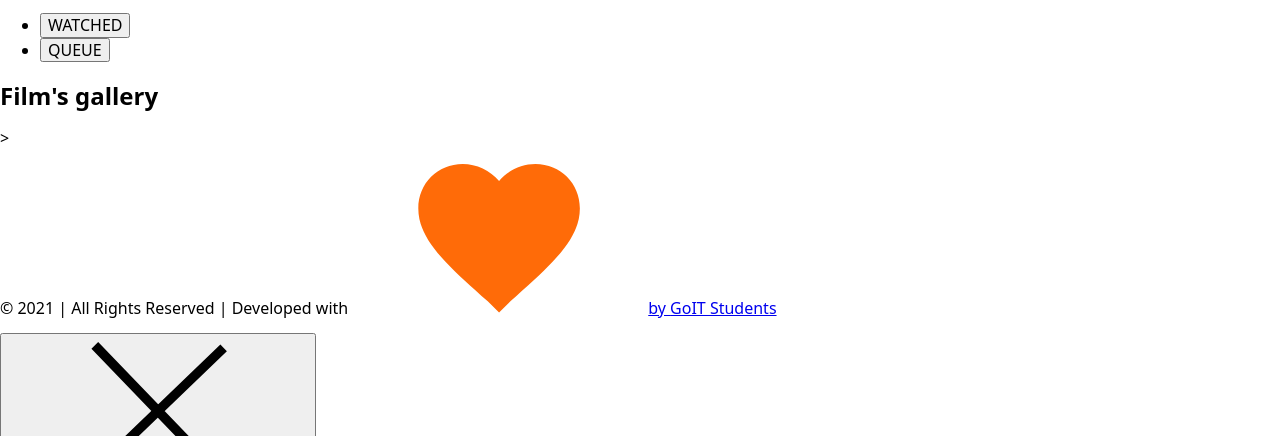
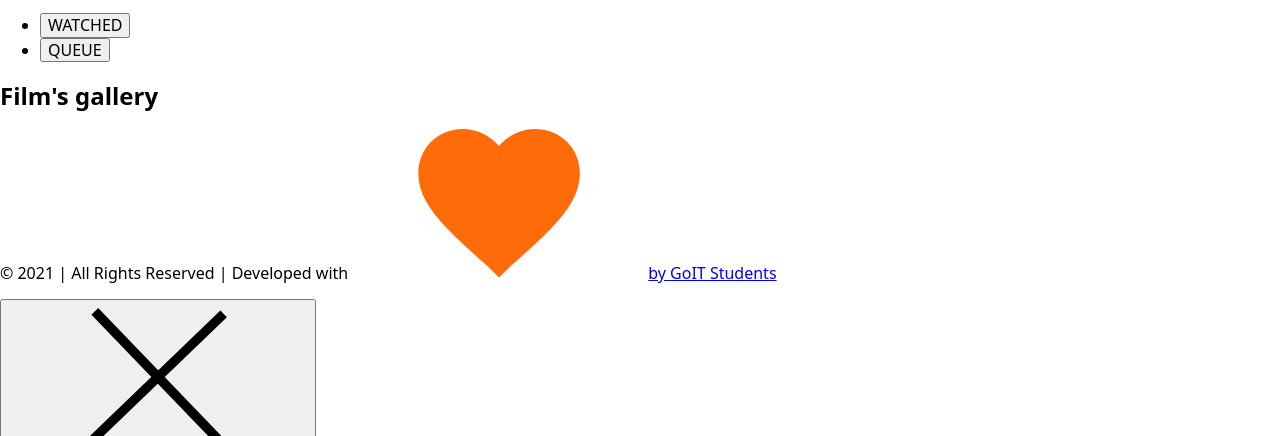
Before and after one commit to Kirill-Filonchuk/Js-fullgroup-project-fenix-filmoteka, a website: page src/index.html in a window 1280 px wide. Shown: the part 789-1225 px from the top of the page. Drawn offline with nearby package versions, Linux system fonts and the light colour scheme; files that its build step writes are made by us from their sources; a script that the page names is missing.

Commit message:
hide-pagin

```diff
--- a/src/partials/main.html
+++ b/src/partials/main.html
@@ -5,9 +5,9 @@
   </div>
 </section>
 <div id="scroll"></div>
-<section class="pagination-section">
+<!-- <section class="pagination-section">
   <div id="pagination" class="tui-pagination">></div>
-</section>
+</section> -->
 <div class="loader">
   <div class="inner one"></div>
   <div class="inner two"></div>
```
